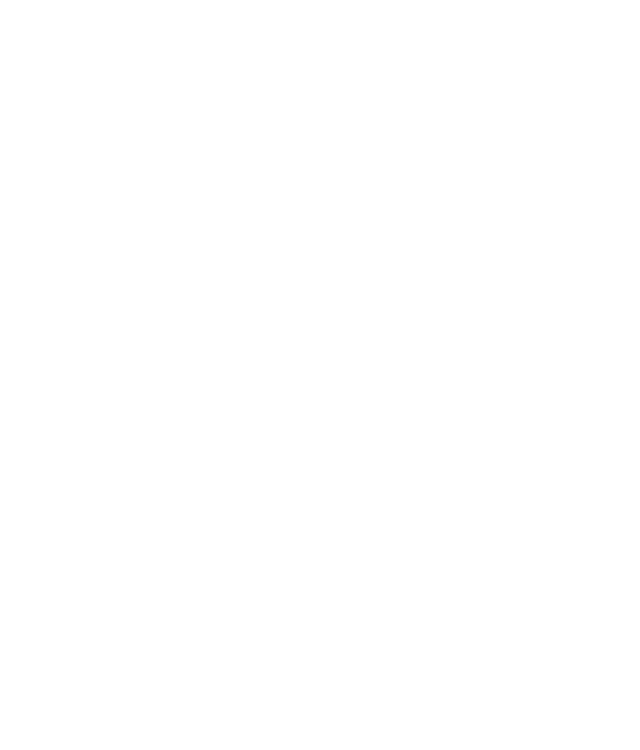
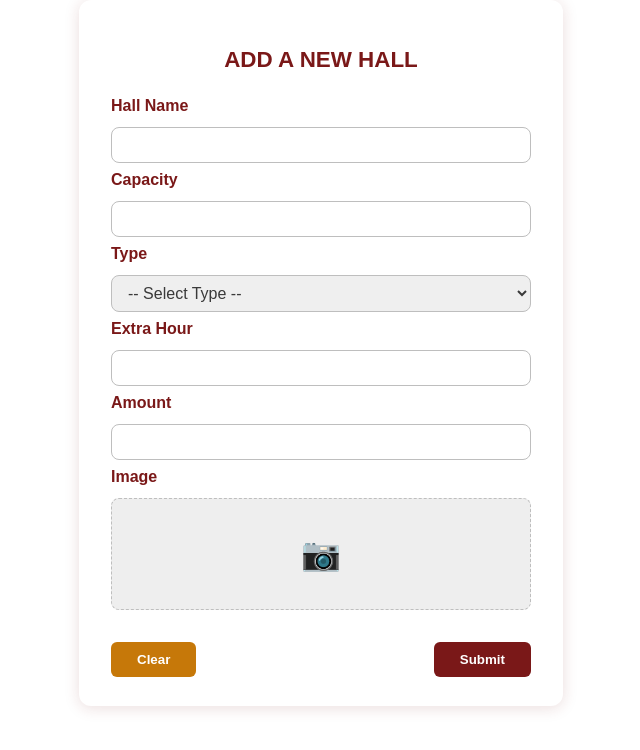
Before and after one commit to pehesara112455/softstack, a React (Create React App) app: page /addhallsform in a window 1280 px wide. Before the commit this address had no page. Shown: the top 750 px of the page, without its empty margins (319-959 px from the left). Built offline with nearby package versions, Linux system fonts and the light colour scheme.

Commit message:
Implement AddHallForm and AddRoomForm; submit data to respective tables

```diff
--- a/src/App.js
+++ b/src/App.js
@@ -3,6 +3,8 @@
 
 import AdminNav from './Components/Admin/AdminNav'; // Import the sidebar nav
 import AddHallsRooms from './Components/Admin/addhallsrooms';
+import AddHallsForm from './Components/Admin/AddHallsForm';
+import AddRoomsForm from './Components/Admin/AddRoomsForm';
 
 function App() {
   return (
@@ -12,6 +14,9 @@
           <Route path="/" element={<Hompage />} />
           <Route path="/admin" element={<AdminNav />} />
           <Route path="/addhallsrooms" element={<AddHallsRooms />} />
+          <Route path="/addhallsform" element={<AddHallsForm />} />
+          <Route path="/addroomsform" element={<AddRoomsForm />} />
+
           {/* Add more routes here if needed */}
         </Routes>
       </div>
--- /dev/null
+++ b/src/Components/Admin/AddHallsForm.js
@@ -0,0 +1,82 @@
+import React, { useState } from 'react';
+import { db } from '../../firebase';
+import { collection, addDoc } from 'firebase/firestore';
+import '../../Styles/Adminstyles/addhallsrooms.css';
+
+function AddHallsForm({ onClose }) {
+  const [hall, setHall] = useState({
+    name: '',
+    capacity: '',
+    type: '',
+    extraHrs: '',
+    amount: '',
+    imageURL: ''
+  });
+
+  const submitHall = async (e) => {
+    e.preventDefault();
+    await addDoc(collection(db, 'halls'), {
+      name: hall.name,
+      capacity: Number(hall.capacity),
+      type: hall.type,
+      extraHrs: hall.extraHrs,
+      amount: Number(hall.amount),
+      imageURL: hall.imageURL,
+      status: 'available'
+    });
+    if (onClose) onClose();
+    clearForm();
+  };
+
+  const clearForm = () => {
+    setHall({ name: '', capacity: '', type: '', extraHrs: '', amount: '', imageURL: '' });
+  };
+
+  const onImageChange = (e) => {
+    const file = e.target.files[0];
+    if (file) {
+      setHall({ ...hall, imageURL: URL.createObjectURL(file) });
+    }
+  };
+
+  return (
+  <div className="form-container">
+    <form className="form-card" onSubmit={submitHall} noValidate>
+      <h2 className="form-title">ADD A NEW HALL</h2>
+
+      <label>Hall Name</label>
+      <input type="text" value={hall.name} onChange={e => setHall({ ...hall, name: e.target.value })} required />
+
+      <label>Capacity</label>
+      <input type="number" value={hall.capacity} onChange={e => setHall({ ...hall, capacity: e.target.value })} required />
+
+      <label>Type</label>
+      <select value={hall.type} onChange={e => setHall({ ...hall, type: e.target.value })} required>
+        <option value="">-- Select Type --</option>
+        <option value="ac">A/C</option>
+        <option value="nonac">Non A/C</option>
+      </select>
+
+      <label>Extra Hour</label>
+      <input type="text" value={hall.extraHrs} onChange={e => setHall({ ...hall, extraHrs: e.target.value })} />
+
+      <label>Amount</label>
+      <input type="number" value={hall.amount} onChange={e => setHall({ ...hall, amount: e.target.value })} required />
+
+      <label>Image</label>
+      <div className="image-upload-box" onClick={() => document.getElementById('hallImage').click()}>
+        {hall.imageURL ? <img src={hall.imageURL} alt="Hall" /> : <span>📷</span>}
+      </div>
+      <input type="file" id="hallImage" style={{ display: 'none' }} onChange={onImageChange} accept="image/*" />
+
+      <div className="form-btn-row">
+        <button type="button" className="clear-btn" onClick={clearForm}>Clear</button>
+        <button type="submit" className="submit-btn">Submit</button>
+      </div>
+    </form>
+  </div>
+);
+
+}
+
+export default AddHallsForm;
--- /dev/null
+++ b/src/Components/Admin/AddRoomsForm.js
@@ -0,0 +1,78 @@
+import React, { useState } from 'react';
+import { db } from '../../firebase';
+import { collection, addDoc } from 'firebase/firestore';
+import '../../Styles/Adminstyles/addhallsrooms.css';
+
+function AddRoomsForm({ onClose }) {
+  const [room, setRoom] = useState({
+    name: '',
+    capacity: '',
+    type: '',
+    quantity: '',
+    amount: '',
+    imageURL: ''
+  });
+
+  const submitRoom = async (e) => {
+    e.preventDefault();
+    await addDoc(collection(db, 'rooms'), {
+      name: room.name,
+      capacity: Number(room.capacity),
+      type: room.type,
+      quantity: Number(room.quantity),
+      amount: Number(room.amount),
+      imageURL: room.imageURL,
+      status: 'available'
+    });
+    if (onClose) onClose();
+    clearForm();
+  };
+
+  const clearForm = () => {
+    setRoom({ name: '', capacity: '', type: '', quantity: '', amount: '', imageURL: '' });
+  };
+
+  const onImageChange = (e) => {
+    const file = e.target.files[0];
+    if (file) {
+      setRoom({ ...room, imageURL: URL.createObjectURL(file) });
+    }
+  };
+
+  return (
+    <form className="form-card" onSubmit={submitRoom} noValidate>
+      <h2 className="form-title">ADD A NEW ROOM</h2>
+      <label>Room Name</label>
+      <input type="text" value={room.name} onChange={e => setRoom({ ...room, name: e.target.value })} required />
+
+      <label>Capacity</label>
+      <input type="number" value={room.capacity} onChange={e => setRoom({ ...room, capacity: e.target.value })} required />
+
+      <label>Type</label>
+      <select value={room.type} onChange={e => setRoom({ ...room, type: e.target.value })} required>
+        <option value="">-- Select Type --</option>
+        <option value="ac">A/C</option>
+        <option value="nonac">Non A/C</option>
+      </select>
+
+      <label>Quantity</label>
+      <input type="number" value={room.quantity} onChange={e => setRoom({ ...room, quantity: e.target.value })} required />
+
+      <label>Amount</label>
+      <input type="number" value={room.amount} onChange={e => setRoom({ ...room, amount: e.target.value })} required />
+
+      <label>Image</label>
+      <div className="image-upload-box" onClick={() => document.getElementById('roomImage').click()}>
+        {room.imageURL ? <img src={room.imageURL} alt="Room" /> : <span>📷</span>}
+      </div>
+      <input type="file" id="roomImage" style={{ display: 'none' }} onChange={onImageChange} accept="image/*" />
+
+      <div className="form-btn-row">
+        <button type="button" className="clear-btn" onClick={clearForm}>Clear</button>
+        <button type="submit" className="submit-btn">Submit</button>
+      </div>
+    </form>
+  );
+}
+
+export default AddRoomsForm;
--- a/src/Components/Admin/addhallsrooms.js
+++ b/src/Components/Admin/addhallsrooms.js
@@ -4,11 +4,12 @@
 import '../../Styles/Adminstyles/addhallsrooms.css';
 import AdminNav from './AdminNav';
 
+
 function AddHallsRooms() {
   const [halls, setHalls] = useState([]);
   const [rooms, setRooms] = useState([]);
-  const [filterHallsStatus, setFilterHallsStatus] = useState('available');
-  const [filterRoomsStatus, setFilterRoomsStatus] = useState('available');
+  const [filterHallsStatus, setFilterHallsStatus] = useState('all');
+  const [filterRoomsStatus, setFilterRoomsStatus] = useState('all');
   const [searchHalls, setSearchHalls] = useState('');
   const [searchRooms, setSearchRooms] = useState('');
 
--- a/src/Styles/Adminstyles/addhallsrooms.css
+++ b/src/Styles/Adminstyles/addhallsrooms.css
@@ -129,3 +129,109 @@
   opacity: 0.7;
   color: #d32f2f;
 }
+
+.forms-container {
+  display: flex;
+  justify-content: center;
+  align-items: center;
+  min-height: 100vh;
+  background: #f9f9f9;
+  padding: 2rem;
+  box-sizing: border-box;
+}
+
+.form-card {
+  background: #fff;
+  border-radius: 12px;
+  box-shadow: 0 2px 15px rgba(122, 24, 24, 0.15);
+  padding: 1.8rem 2rem;
+  width: 100%;
+  max-width: 420px;
+  display: flex;
+  flex-direction: column;
+  gap: 0.5rem;
+  margin: auto ;
+}
+
+.form-title {
+  color: #7a1818;
+  font-size: 1.4rem;
+  font-weight: 700;
+  margin-bottom: 1rem;
+  text-align: center;
+}
+
+.form-card label {
+  font-weight: 600;
+  color: #7a1818;
+  margin-bottom: 0.25rem;
+}
+
+.form-card input[type="text"],
+.form-card input[type="number"],
+.form-card select {
+  border-radius: 8px;
+  border: 1.5px solid #bebebe;
+  padding: 8px 12px;
+  font-size: 1rem;
+  color: #3a3a3a;
+  outline: none;
+  width: 100%;
+  box-sizing: border-box;
+}
+
+.image-upload-box {
+  border-radius: 8px;
+  border: 1.5px dashed #bebebe;
+  cursor: pointer;
+  height: 110px;
+  display: flex;
+  justify-content: center;
+  align-items: center;
+  font-size: 2rem;
+  color: #a87a7a;
+  overflow: hidden;
+  background-color: #eee;
+}
+
+.image-upload-box img {
+  width: 100%;
+  height: 100%;
+  object-fit: cover;
+}
+
+.form-btn-row {
+  display: flex;
+  justify-content: space-between;
+  margin-top: 1.5rem;
+}
+
+.clear-btn {
+  background-color: #c67809;
+  color: white;
+  border: none;
+  padding: 10px 26px;
+  border-radius: 6px;
+  font-weight: 700;
+  cursor: pointer;
+  transition: background-color 0.3s ease;
+}
+
+.clear-btn:hover {
+  background-color: #9a5a07;
+}
+
+.submit-btn {
+  background-color: #7a1818;
+  color: white;
+  border: none;
+  padding: 10px 26px;
+  border-radius: 6px;
+  font-weight: 700;
+  cursor: pointer;
+  transition: background-color 0.3s ease;
+}
+
+.submit-btn:hover {
+  background-color: #5c100f;
+}
```
